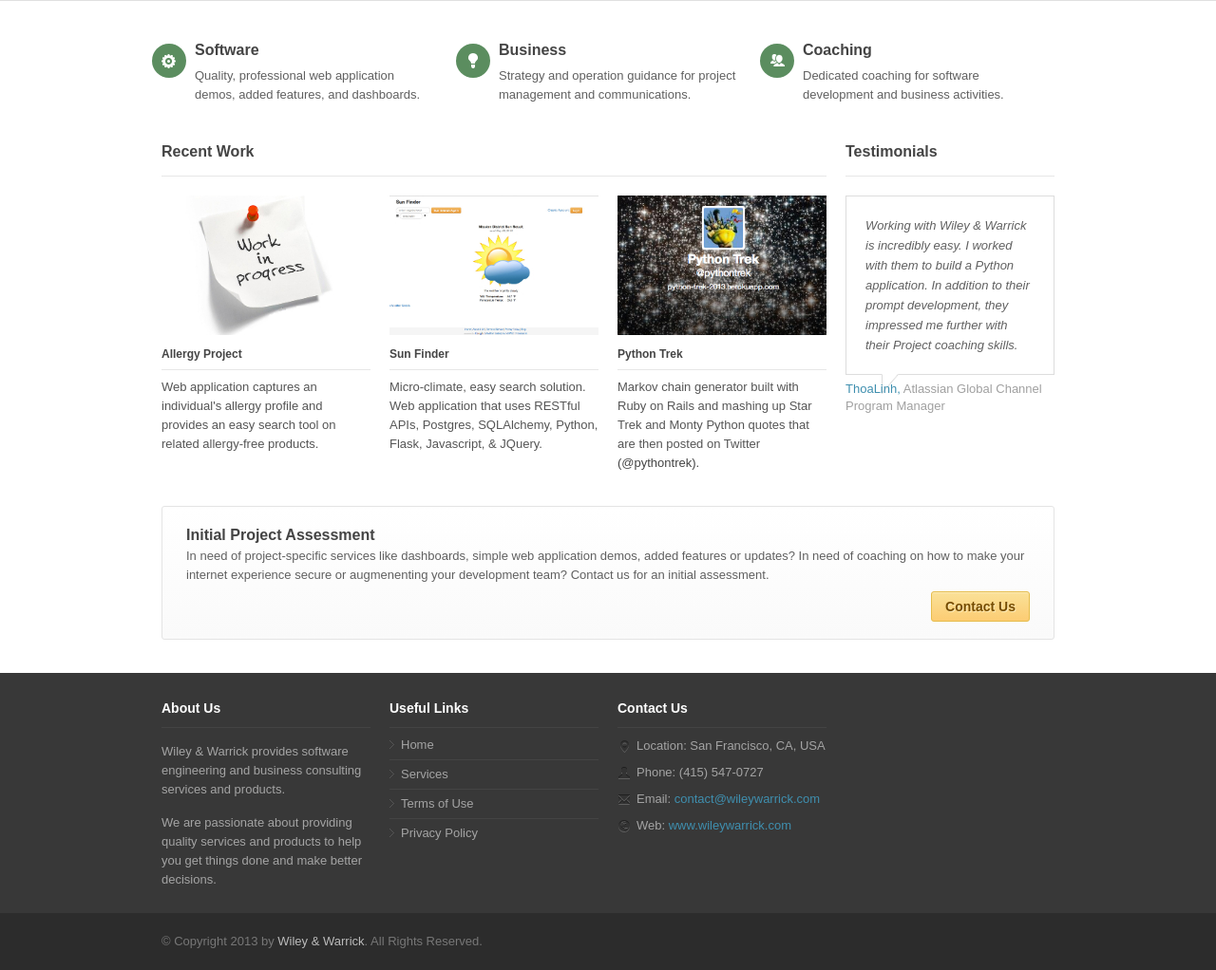
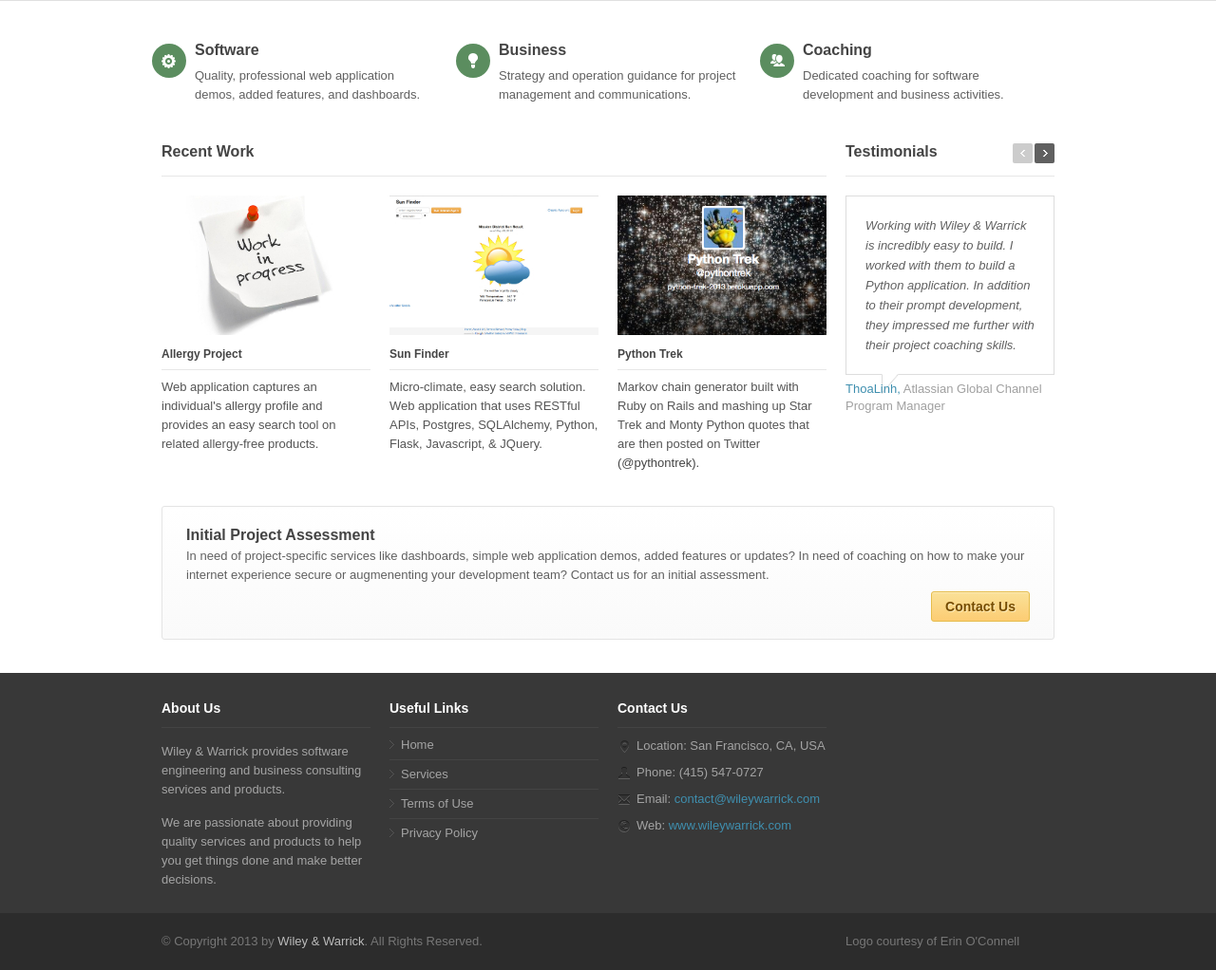
Before and after one commit to nyghtowl/Wiley, a Flask app: page / in a window 1280 px wide. Shown: the part 476-1498 px from the top of the page at 95% size. Run offline with Flask 2, Linux system fonts and the light colour scheme; some libraries are stand-ins or nearby versions.

Commit message:
Added testimonial and recognition for Erin's work.

```diff
--- a/app/templates/layout.html
+++ b/app/templates/layout.html
@@ -196,11 +196,14 @@
 	<!-- 960 Container -->
 	<div class="container">
 
-		<div class="eight columns">
+		<div class="twelve columns">
 			<div id="copyright">© Copyright 2013 by <span>Wiley & Warrick</span>. All Rights Reserved.</div>
 		</div>
 
-		<div class="eight columns">
+		<div class="four columns">
+			<div id="copyright">
+				Logo courtesy of Erin O'Connell
+			</div>
 <!-- 				<li class="facebook"><a href="#">Facebook</a></li>
 				<li class="digg"><a href="#">Digg</a></li>
 				<li class="vimeo"><a href="#">Vimeo</a></li>
--- a/app/templates/testimonials_partial.html
+++ b/app/templates/testimonials_partial.html
@@ -7,17 +7,17 @@
 			<ul class="carousel">
 
 				<li class="testimonial">
-					<div class="testimonials">Working with Wiley & Warrick is incredibly easy. I worked with them to build a Python application. In addition to their prompt development, they impressed me further with their Project coaching skills.</div>
+					<div class="testimonials">Working with Wiley & Warrick is incredibly easy to build. I worked with them to build a Python application. In addition to their prompt development, they impressed me further with their project coaching skills.</div>
 					<div class="testimonials_bg"></div>
 					<div class="testimonials_author">ThoaLinh, <span>Atlassian Global Channel Program Manager</span></div>
 				</li>
 
-<!-- 					<li class="testimonial">
-					<div class="testimonials">Integer eu libero sit amet nisl vestibulum semper. Fusce nec porttitor massa. In nec neque elit. Curabitur malesuada ligula vitae purus ornare onec etea magna diam varius.</div>
+					<li class="testimonial">
+					<div class="testimonials">Exceptional talent that adds significant strength and value to any organization. Unfailing and reliable with a systematic and rational approach to operational intelligence.</div>
 					<div class="testimonials_bg"></div>
-					<div class="testimonials_author">John, <span>Web Developer</span></div>
+					<div class="testimonials_author">Norman, <span>Optum Sr. VP</span></div>
 				</li>
-
+<!--
 				<li class="testimonial">
 					<div class="testimonials">Cras sed odio est, sit amet porttitor elit. Vestibulum elementum erat vitae ante venenatis cursus scelerisque quam vel nibh imperdiet vitae porta lorem posuere.</div>
 					<div class="testimonials_bg"></div>
@@ -28,8 +28,8 @@
 					<div class="testimonials">Elementum erat vitae ante venenatis dapibus. Maecenas cursus scelerisque quam vel nibh imperdiet vitae porta lorem posuere.</div>
 					<div class="testimonials_bg"></div>
 					<div class="testimonials_author">Kathy, <span>Art Director</span></div>
-				</li> -->
-
+				</li>
+			 -->
 			</ul>
 		</div>
 
```
Also changed, not shown: app/templates/recent_project_partial2.html (deleted, +0 -27 lines).
